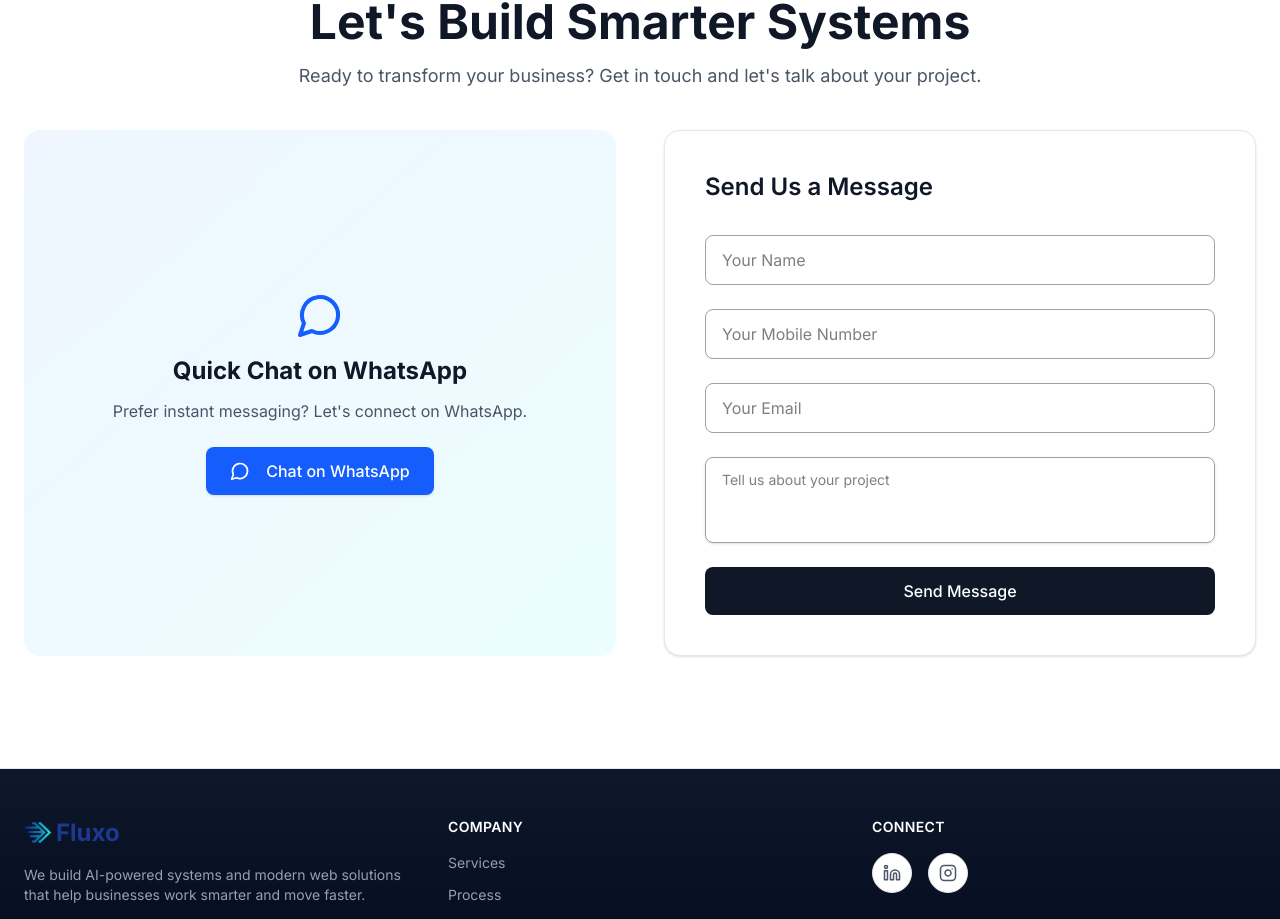
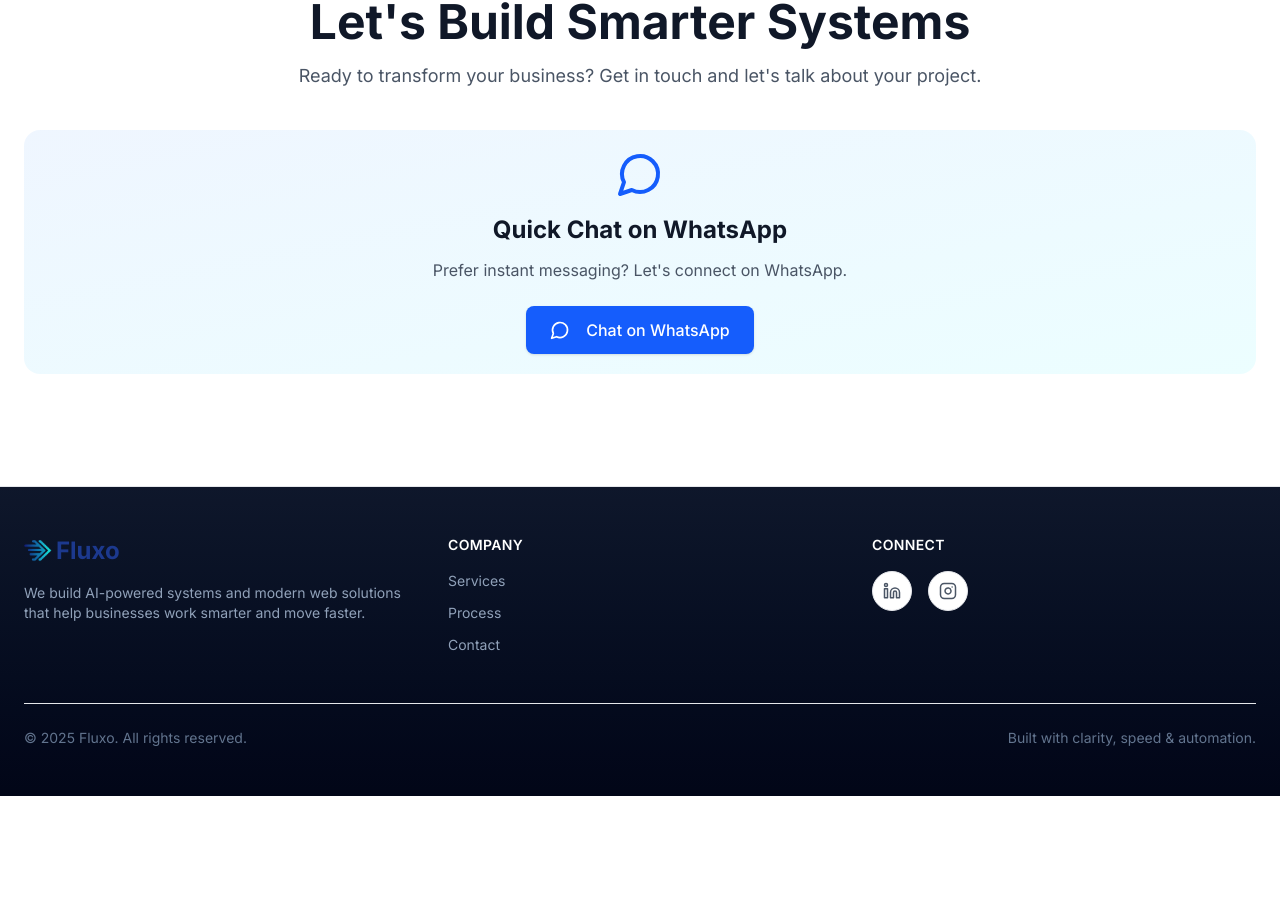
Before and after one commit to moin-dbud/Fluxo, a React (Vite) app in the folder frontend/: page / in a window 1280 px wide. Shown: the part 3998-4917 px from the top of the page. After the commit the page ends 4794 px from the top, so only its background shows below. Built offline with nearby package versions, Linux system fonts and the light colour scheme.

Commit message:
Remove contact form and update WhatsApp link
Removed the contact form and its submission logic from the ContactSection component. Updated WhatsApp link.

```diff
--- a/frontend/src/sections/ContactSection.jsx
+++ b/frontend/src/sections/ContactSection.jsx
@@ -1,45 +1,6 @@
 import { useState } from "react";
 
 const ContactSection = () => {
-    const [loading, setLoading] = useState(false);
-    const [status, setStatus] = useState(null); // "success" | "error"
-
-    const handleSubmit = async (e) => {
-        e.preventDefault();
-        setLoading(true);
-        setStatus(null);
-
-        const formData = {
-            name: e.target.name.value,
-            number: e.target.number.value,
-            email: e.target.email.value,
-            message: e.target.message.value,
-        };
-
-        try {
-            const res = await fetch(`${import.meta.env.VITE_API_URL}/api/contact`, {
-                method: "POST",
-                headers: {
-                    "Content-Type": "application/json",
-                },
-                body: JSON.stringify(formData),
-            });
-
-            const data = await res.json();
-
-            if (data.success) {
-                setStatus("success");
-                e.target.reset();
-            } else {
-                setStatus("error");
-            }
-        } catch (error) {
-            console.error(error);
-            setStatus("error");
-        } finally {
-            setLoading(false);
-        }
-    };
 
     return (
         <section id="contact" className="py-28 bg-white">
@@ -56,7 +17,7 @@ const ContactSection = () => {
                 </div>
 
                 {/* Content */}
-                 <div className="grid md:grid-cols-2 gap-12 items-stretch">
+                 {/* <div className="grid md:grid-cols-2 gap-12 items-stretch"> */}
                      {/* WhatsApp Card */}
                      <div class="bg-gradient-to-br from-blue-50 to-cyan-50 rounded-2xl p-5 flex flex-col justify-center items-center text-center">
                          <svg xmlns="http://www.w3.org/2000/svg" width="24" height="24" viewBox="0 0 24 24" fill="none" stroke="currentColor" stroke-width="2" stroke-linecap="round" stroke-linejoin="round" class="lucide lucide-message-circle h-12 w-12 text-blue-600 mb-4" aria-hidden="true">
@@ -69,75 +30,15 @@ const ContactSection = () => {
                                  <path d="M7.9 20A9 9 0 1 0 4 16.1L2 22Z"></path>
                              </svg>
                              <a
-                                href="https://wa.me/7410761326"
+                                href="https://cbl.link/EQBazBT"
                                 target="_blank"
                                 rel="noreferre">
                              Chat on WhatsApp
                                 </a>
                          </button>
                      </div>
-
-                    {/* Contact Form */}
-                    <div className="bg-white rounded-2xl p-10 border border-gray-200 shadow-sm">
-                        <h3 className="text-2xl font-semibold text-gray-900 mb-8">
-                            Send Us a Message
-                        </h3>
-
-                        <form onSubmit={handleSubmit} className="space-y-6">
-                            <input
-                                type="text"
-                                name="name"
-                                placeholder="Your Name"
-                                required
-                                 className="w-full px-4 py-3 rounded-lg border border-gray-400 focus:outline-none focus:ring-1 focus:ring-blue-400"
-                            />
-
-                            <input
-                                type="number"
-                                name="number"
-                                placeholder="Your Mobile Number"
-                                required
-                                 className="w-full px-4 py-3 rounded-lg border border-gray-400 focus:outline-none focus:ring-1 focus:ring-blue-400"
-                            />
-
-                            <input
-                                type="email"
-                                name="email"
-                                placeholder="Your Email"
-                                required
-                                 className="w-full px-4 py-3 rounded-lg border border-gray-400 focus:outline-none focus:ring-1 focus:ring-blue-400"
-                            />
-
-                            <textarea
-                                 class="flex min-h-[60px] border bg-transparent text-base shadow-sm placeholder:text-muted-foreground focus-visible:outline-none focus-visible:ring-1 focus-visible:ring-ring disabled:cursor-not-allowed disabled:opacity-50 md:text-sm w-full px-4 py-3 border-gray-400 focus:border-blue-400 focus:ring-blue-400 rounded-lg resize-none" name="message"
-                                 placeholder="Tell us about your project" required=""
-                                 rows="3">
-                            </textarea>
-
-                            <button
-                                type="submit"
-                                disabled={loading}
-                                className="w-full bg-gray-900 text-white py-3 rounded-lg font-medium hover:bg-gray-800 transition disabled:opacity-60"
-                            >
-                                {loading ? "Sending..." : "Send Message"}
-                            </button>
-
-                            {/* Status Messages */}
-                            {status === "success" && (
-                                <p className="text-green-600 text-sm mt-2">
-                                    ✅ Message sent successfully. We’ll get back to you soon!
-                                </p>
-                            )}
-
-                            {status === "error" && (
-                                <p className="text-red-600 text-sm mt-2">
-                                    ❌ Something went wrong. Please try again.
-                                </p>
-                            )}
-                        </form>
-                    </div>
                 </div>
-            </div>
+            {/* </div> */}
         </section>
     );
 };
```
